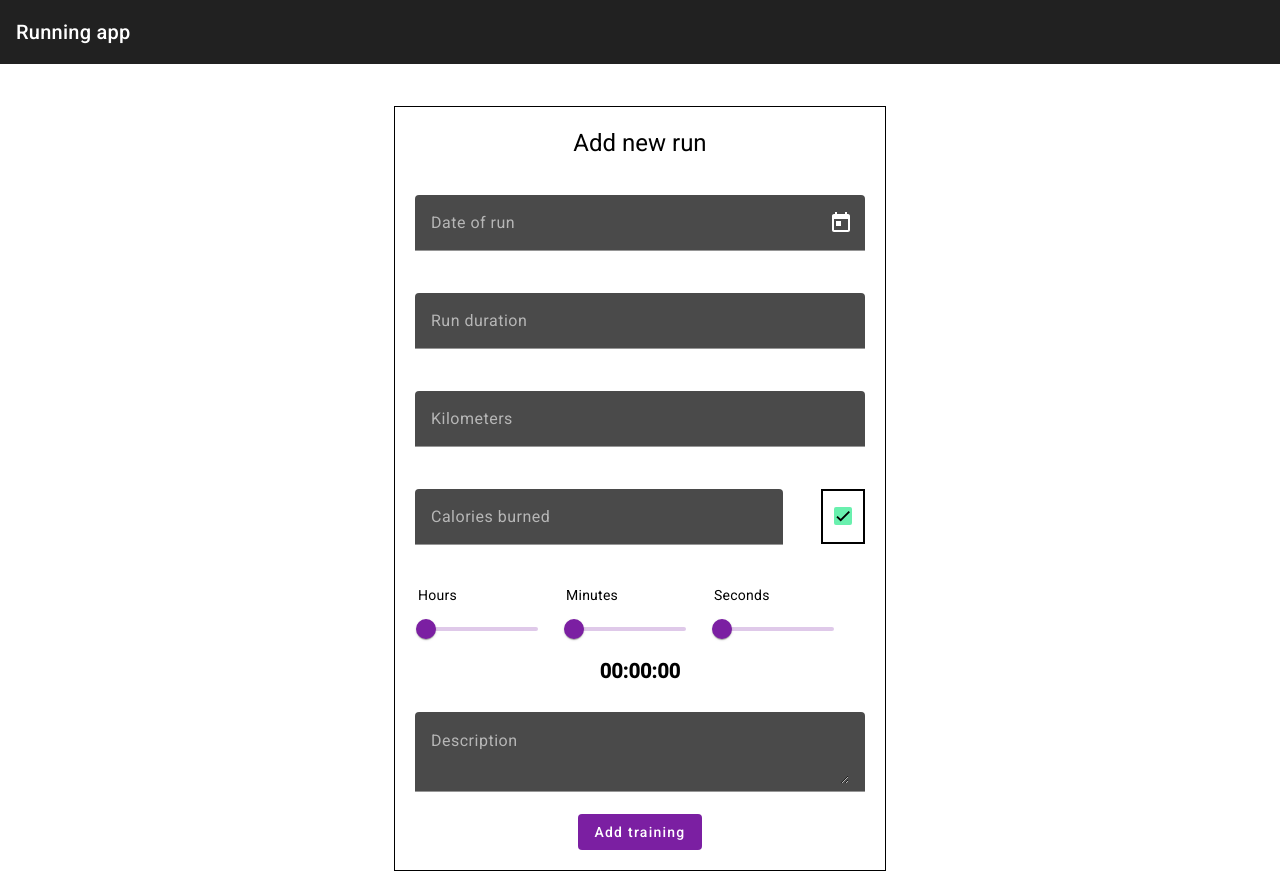
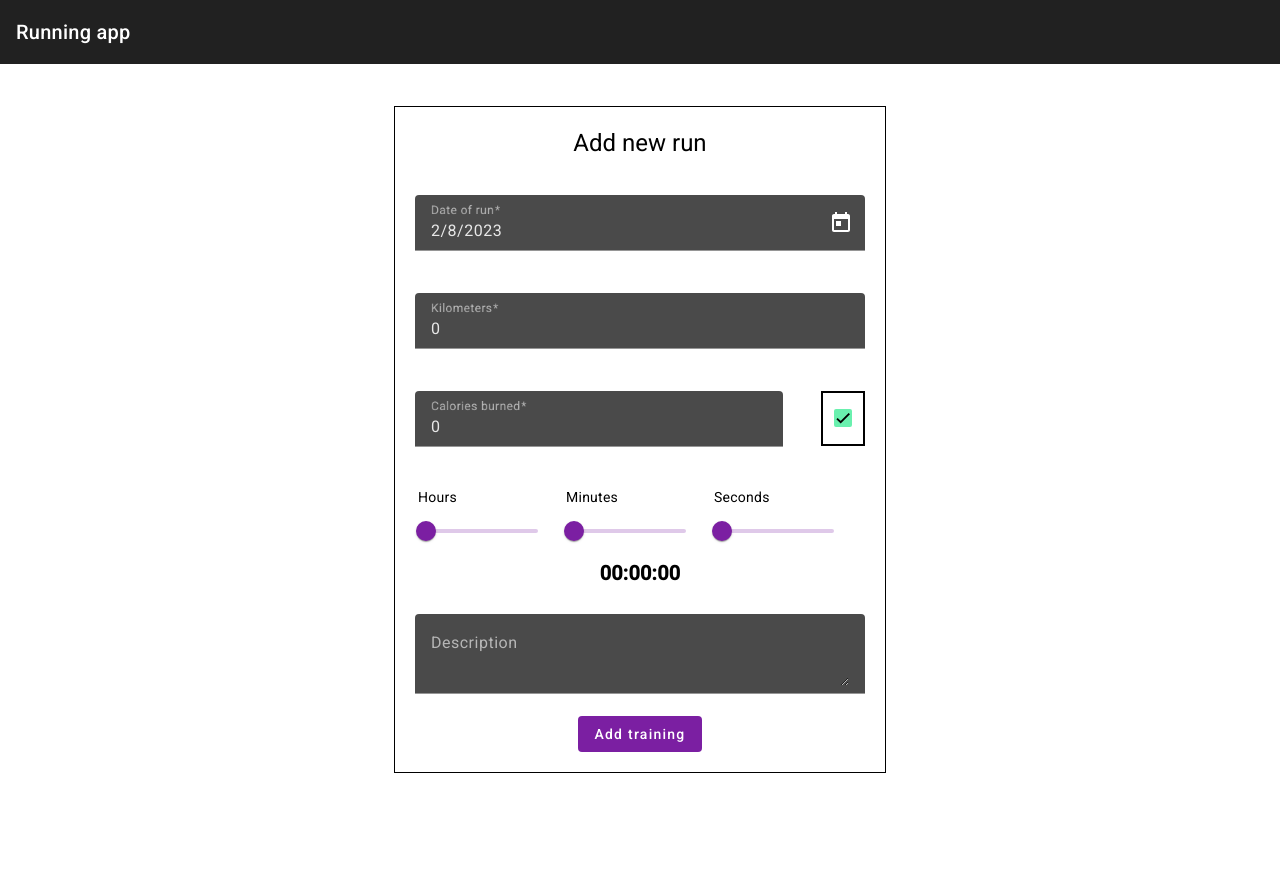
Before and after one commit to stealthoust/running-app, an Angular app in the folder frontend/: page /form in a window 1280 px wide. After the commit the page ends 800 px from the top, so only its background shows below. Built offline with nearby package versions, Linux system fonts and the light colour scheme.

Commit message:
simple validate date, run length and calories

```diff
--- a/frontend/src/app/components/form/form.component.html
+++ b/frontend/src/app/components/form/form.component.html
@@ -1,24 +1,37 @@
 <div class="form-content">
   <div class="container">
     <h1 class="form-title">Add new run</h1>
-    <form [formGroup]="trainingForm">
+    <form [formGroup]="trainingForm" (ngSubmit)="onSubmit()">
       <mat-form-field class="form-field">
-        <input matInput [matDatepicker]="picker" placeholder="Date of run" formControlName="date">
+        <mat-label>Date of run</mat-label>
+        <input matInput [matDatepicker]="picker"  formControlName="date" >
         <mat-datepicker-toggle matSuffix [for]="picker"></mat-datepicker-toggle>
         <mat-datepicker #picker></mat-datepicker>
       </mat-form-field>
+      <div *ngIf="date?.invalid && (date?.dirty || date?.touched)" class="alert alert-danger">
+        <div *ngIf="date?.errors?.['required']">
+          Date is required
+        </div>
 
+      </div>
       <mat-form-field class="form-field">
-        <input matInput type="text" placeholder="Run duration" formControlName="time">
+        <mat-label>Kilometers</mat-label>
+        <input matInput type="number" step="0.01" min="0" formControlName="kilometers">
+
       </mat-form-field>
-
-      <mat-form-field class="form-field">
-        <input matInput type="number" placeholder="Kilometers" formControlName="kilometers">
-      </mat-form-field>
+      <div *ngIf="kilometers?.invalid && (kilometers?.dirty || kilometers?.touched)" class="alert alert-danger">
+        <div *ngIf="kilometers?.errors?.['required']">
+          Run length is required
+        </div>
+        <div *ngIf="kilometers?.errors?.['min'] || kilometers?.errors?.['max']">
+          Please type a valid run length (0.01-200)
+        </div>
+      </div>
       <div class="caloriesContent">
         <div class="calories-input">
           <mat-form-field class="form-field ">
-            <input matInput type="number" placeholder="Calories burned" formControlName="calories">
+            <mat-label>Calories burned</mat-label>
+            <input matInput type="number" min="0"  formControlName="calories">
           </mat-form-field>
         </div>
         <div class="form-field calories-checkbox">
@@ -26,29 +39,37 @@
                         formControlName="calculateCalories"></mat-checkbox>
         </div>
       </div>
+      <div *ngIf="calories?.invalid && (calories?.dirty || calories?.touched)" class="alert alert-danger">
+        <div *ngIf="calories?.errors?.['required']">
+          Calories are required
+        </div>
+        <div *ngIf="calories?.errors?.['min'] || calories?.errors?.['max']">
+          Please type a valid calories (1-15 600)
+        </div>
+      </div>
       <div class="run-duration_content">
         <div class="run-duration_slider">
           <div class="hours_content">
             <label>Hours</label>
             <mat-slider  min="0" max="40" step="1">
-              <input #hours (valueChange)="setHours(hours.value)" matSliderThumb>
+              <input #hours formControlName="hours" (valueChange)="setHours(hours.value)" matSliderThumb>
             </mat-slider>
           </div>
           <div class="minutes_content">
             <label>Minutes</label>
             <mat-slider min="0" max="59" step="1">
-              <input #minutes (valueChange)="setMinutes(minutes.value)" matSliderThumb>
+              <input #minutes formControlName="minutes" (valueChange)="setMinutes(minutes.value)" matSliderThumb>
             </mat-slider>
           </div>
           <div class="seconds_content">
             <label>Seconds</label>
             <mat-slider min="0" max="59" step="1">
-              <input #seconds matSliderThumb (valueChange)="setSeconds(seconds.value)">
+              <input #seconds formControlName="seconds"  (valueChange)="setSeconds(seconds.value)" matSliderThumb>
             </mat-slider>
           </div>
         </div>
         <div>
-          <label class="total_time">{{hoursValue}}:{{minutesValue}}:{{secondsValue}}</label>
+          <label  class="total_time">{{hoursValue}}:{{minutesValue}}:{{secondsValue}}</label>
         </div>
 
       </div>
--- a/frontend/src/app/components/form/form.component.ts
+++ b/frontend/src/app/components/form/form.component.ts
@@ -16,22 +16,44 @@ export class FormComponent implements OnInit {
   minutesValue: string = '00';
   secondsValue: string = '00';
 
+  /*  currentDate:Date=new Date();
+  maxDate=new Date(this.currentDate.getFullYear(),this.currentDate.getMonth(),this.currentDate.getDay());*/
   constructor(private formBuilder: FormBuilder) {
   }
 
   ngOnInit() {
     this.trainingForm = this.formBuilder.group({
-      date: ['', Validators.required],
-      time: ['', Validators.required],
-      kilometers: ['', Validators.required],
+      date: new FormControl(new Date(), [Validators.required]),
+      kilometers: new FormControl('0', [Validators.required, Validators.min(0.01), Validators.max(200)]),
       calculateCalories: [true],
-      calories: [''],
+      calories: new FormControl('0', [Validators.required, Validators.min(1), Validators.max(15600)]),
+      hours: new FormControl('0', [Validators.required]),
+      minutes: new FormControl('0', [Validators.required]),
+      seconds: new FormControl('0', [Validators.required]),
 
     });
   }
 
-  submitForm() {
-    console.log(this.trainingForm.value);
+  get date() {
+    return this.trainingForm.get('date');
+  }
+
+  get kilometers() {
+    return this.trainingForm.get('kilometers');
+  }
+get calories() {
+    return this.trainingForm.get('calories');
+}
+  get hours() {
+    return this.trainingForm.get('hours');
+  }
+
+  get minutes() {
+    return this.trainingForm.get('minutes');
+  }
+
+  get seconds() {
+    return this.trainingForm.get('seconds');
   }
 
   display(value: any) {
@@ -59,4 +81,8 @@ export class FormComponent implements OnInit {
   onInputChange(value: any) {
     console.log(value);
   }
+
+  onSubmit() {
+    console.log(this.trainingForm.get('date')?.value);
+  }
 }
```
